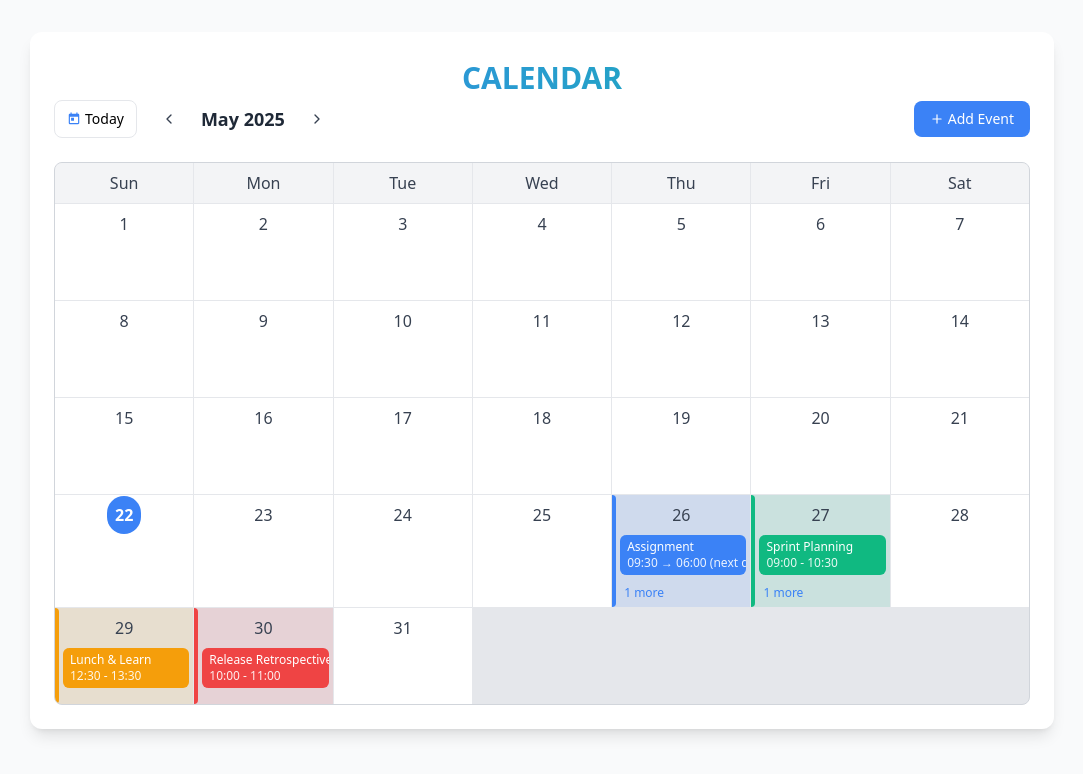
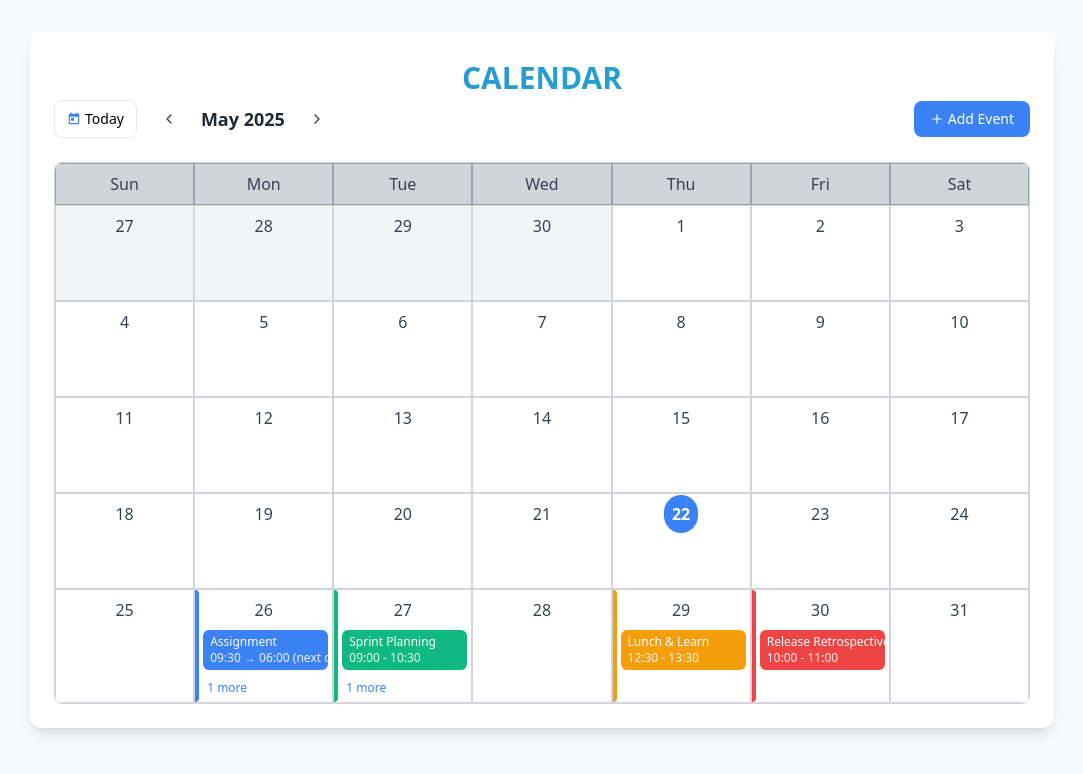
Before and after one commit to vikas809028/Calendar-Webapp, a React (Vite) app: page / in a window 1280 px wide. Shown: the top 774 px of the page, without its empty margins (98-1181 px from the left). Built offline with nearby package versions, Linux system fonts and the light colour scheme.

Commit message:
rendering of day bug fixed

```diff
--- a/src/components/calendar/Calendar.jsx
+++ b/src/components/calendar/Calendar.jsx
@@ -12,7 +12,7 @@ import MonthView from "./MonthView";
 import AddEventModal from "./AddEventModal";
 import { FiChevronLeft, FiChevronRight, FiPlus } from "react-icons/fi";
 import { MdToday } from "react-icons/md";
-
+import { startOfWeek, endOfWeek } from "date-fns";
 import initialEvents from "../../data/events";
 
 export default function Calendar() {
@@ -27,7 +27,13 @@ export default function Calendar() {
 
   const monthStart = startOfMonth(currentDate);
   const monthEnd = endOfMonth(currentDate);
-  const monthDays = eachDayOfInterval({ start: monthStart, end: monthEnd });
+
+  const calendarStart = startOfWeek(monthStart);
+  const calendarEnd = endOfWeek(monthEnd);
+  const calendarDays = eachDayOfInterval({
+    start: calendarStart,
+    end: calendarEnd,
+  });
 
   const navigateMonth = (dir) => {
     setCurrentDate(
@@ -152,7 +158,11 @@ export default function Calendar() {
       )}
 
       {/* month grid */}
-      <MonthView days={monthDays} events={events} currentDate={currentDate} />
+      <MonthView
+        days={calendarDays}
+        events={events}
+        currentDate={currentDate}
+      />
 
       {showModal && (
         <AddEventModal
--- a/src/components/calendar/MonthView.jsx
+++ b/src/components/calendar/MonthView.jsx
@@ -1,11 +1,11 @@
 import { useState } from "react";
-import { isSameDay, format } from "date-fns";
+import { isSameDay, format, isSameMonth } from "date-fns";
 import Event from "./Event";
 import { FiClock, FiX } from "react-icons/fi";
 
 const weekDays = ["Sun", "Mon", "Tue", "Wed", "Thu", "Fri", "Sat"];
 
-export default function MonthView({ days, events }) {
+export default function MonthView({ days, events, currentDate }) {
   const [showModal, setShowModal] = useState(false);
   const [selectedDay, setSelectedDay] = useState(null);
   const [selectedEvents, setSelectedEvents] = useState([]);
@@ -27,38 +27,59 @@ export default function MonthView({ days, events }) {
 
   return (
     <>
-      <div className="grid grid-cols-7 gap-px bg-gray-200 border border-gray-300 rounded-lg overflow-hidden">
+      <div className="grid grid-cols-7 gap-0 border border-gray-300 rounded-lg overflow-hidden">
         {/* Weekday headers */}
         {weekDays.map((day) => (
           <div
             key={day}
-            className="bg-gray-100 p-2 text-center font-medium text-gray-700"
+            className="bg-gray-300 border border-gray-400 p-2 text-center font-medium text-gray-700"
           >
             {day}
           </div>
         ))}
 
-        {days.map((day) => {
+        {days.map((day, idx) => {
+          if (!day) {
+            return (
+              <div
+                key={idx}
+                className="bg-white border border-gray-300 p-1 min-h-24"
+              />
+            );
+          }
+
           const dayEvents = events.filter((event) =>
             isSameDay(event.date, day)
           );
+
           const first = dayEvents[0];
           const maxVisibleEvents = 1;
           const hasOverflow = dayEvents.length > maxVisibleEvents;
-
+          const isInCurrentMonth = isSameMonth(day, currentDate);
           return (
             <div
               key={day.toString()}
-              className="relative bg-white p-1 min-h-24"
-              style={first ? { backgroundColor: `${first.color}20` } : {}}
+              className={`relative border border-gray-300 p-1 min-h-24 ${
+                isInCurrentMonth
+                  ? "bg-white text-gray-800"
+                  : "bg-gray-100 text-gray-300"
+              }`}
             >
               <div
                 className={`text-center p-1 ${
-                  isSameDay(day, new Date()) ? " font-bold" : "text-gray-700"
+                  isSameDay(day, new Date()) ? "font-bold" : "text-gray-700"
                 }`}
-              >{isSameDay(day, new Date()) ? <span className="text-white p-2 rounded-full" style={{ backgroundColor: "#3B82F6" }}>{format(day, "d")}</span>
-: format(day, "d")}
-
+              >
+                {isSameDay(day, new Date()) ? (
+                  <span
+                    className="text-white p-2 rounded-full"
+                    style={{ backgroundColor: "#3B82F6" }}
+                  >
+                    {format(day, "d")}
+                  </span>
+                ) : (
+                  format(day, "d")
+                )}
               </div>
 
               <div className="space-y-1 max-h-20 overflow-y-auto mt-1">
```
